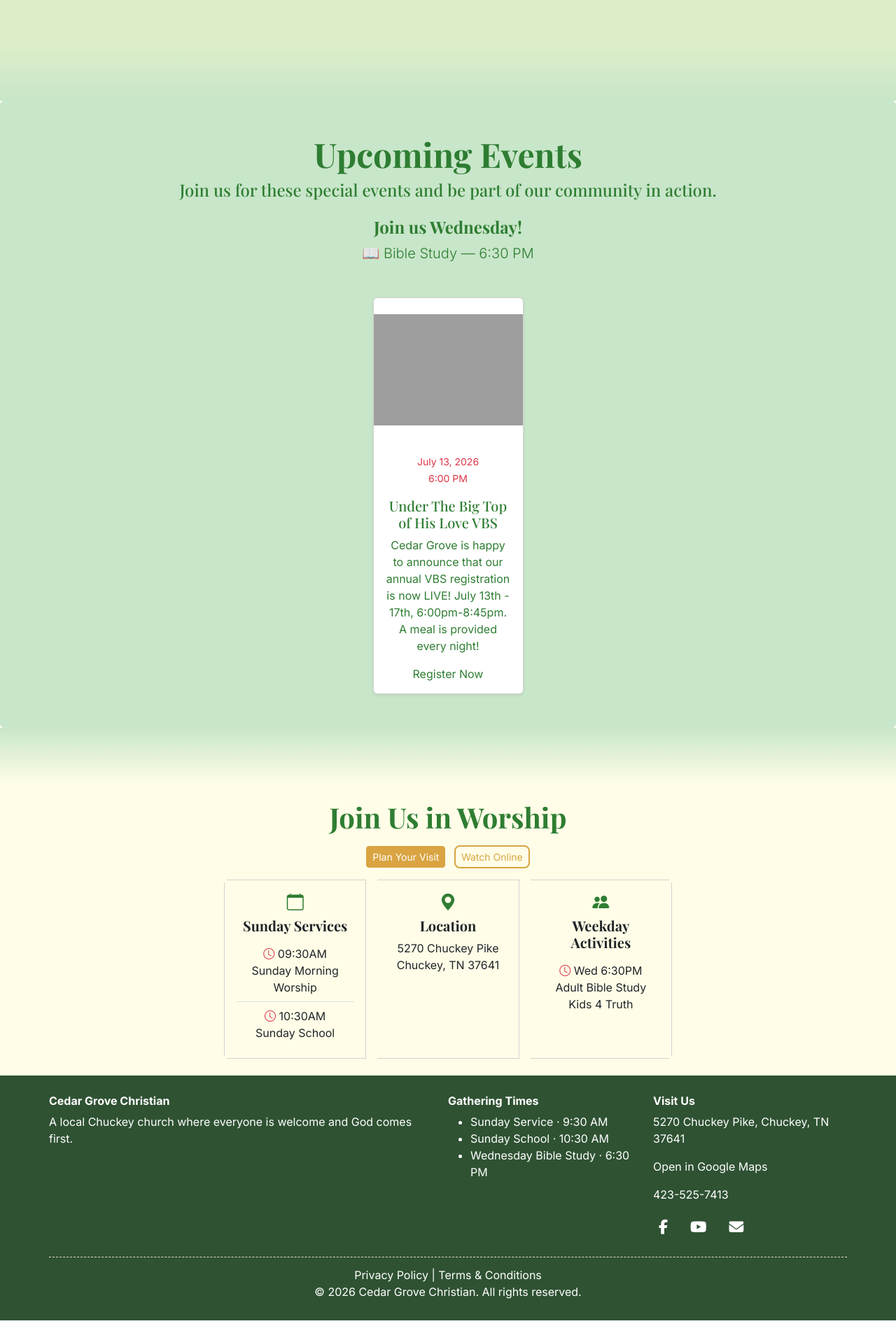
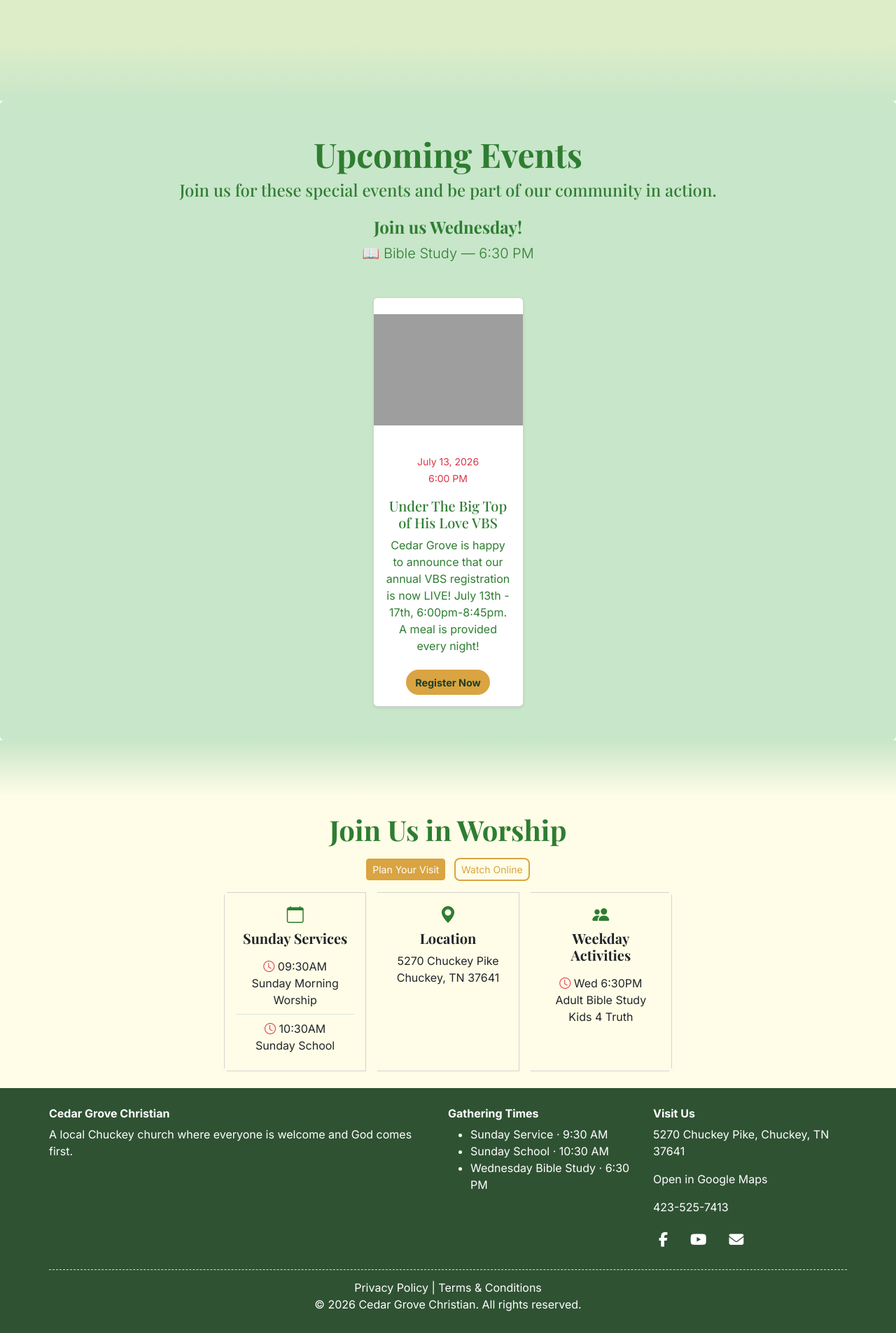
Before and after one commit to cedargrovechristian/cedargrovechristian.github.io, a Jekyll site: the page built from index.html, in a window 1280 px wide. Shown: the part 1895-3800 px from the top of the page at 70% size. Built offline with Jekyll 4.4.1, drawn with Linux system fonts in a browser that asks for light colours; grey boxes are pictures that could not be loaded.

Commit message:
Update index.css

```diff
--- a/assets/css/index.css
+++ b/assets/css/index.css
@@ -499,3 +499,32 @@
     width: 100%;
   }
 }
+
+/* Clickable event cards */
+.event-card-link {
+  text-decoration: none;
+  transition: transform 0.18s ease, box-shadow 0.18s ease;
+}
+
+.event-card-link:hover,
+.event-card-link:focus {
+  color: #2e7d32;
+  transform: translateY(-3px);
+  box-shadow: 0 0.75rem 1.5rem rgba(0, 0, 0, 0.16) !important;
+}
+
+.event-card-link:focus-visible {
+  outline: 3px solid #D9A441;
+  outline-offset: 4px;
+}
+
+.event-card-cta {
+  display: inline-block;
+  margin-top: 0.4rem;
+  padding: 0.45rem 0.8rem;
+  border-radius: 999px;
+  background: #D9A441;
+  color: #1f3d25;
+  font-weight: 700;
+  font-size: 0.9rem;
+}
```
